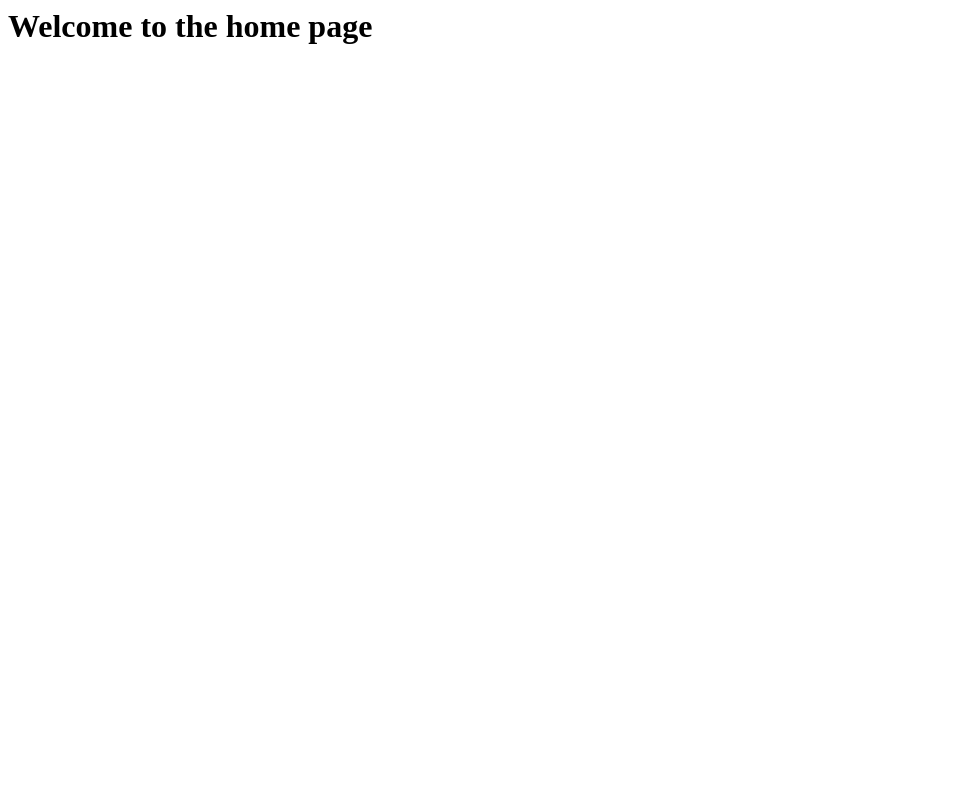
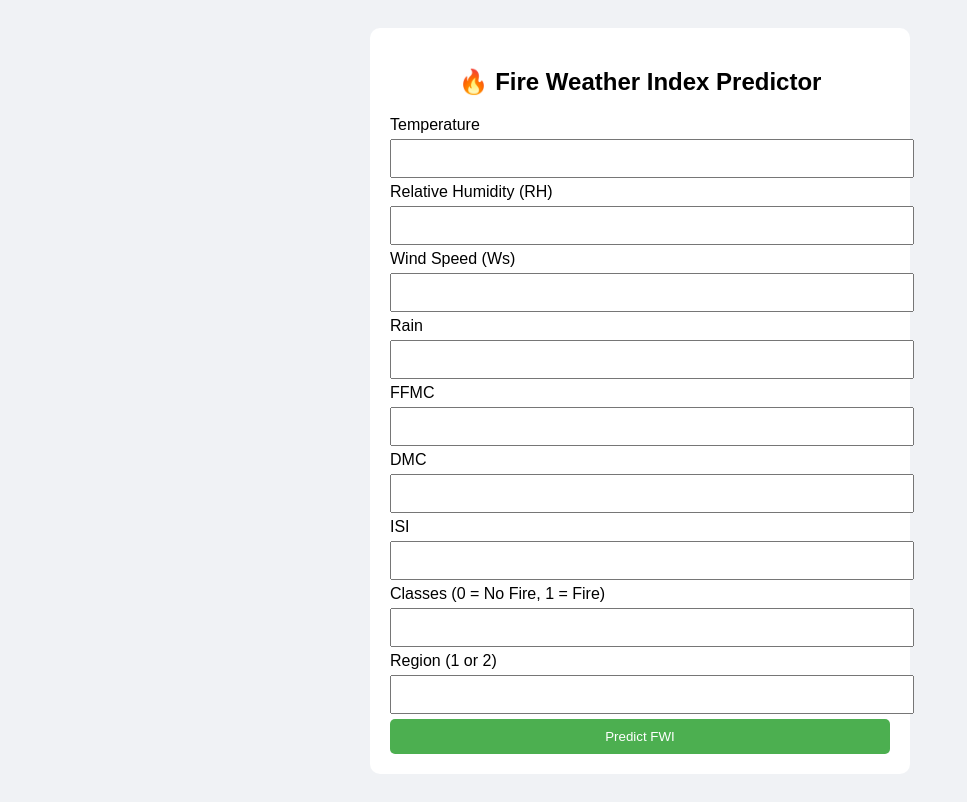
Before and after one commit to Sumit006-coder-dotcom/testforestfiress, a Flask app: page / in a window 1280 px wide. Shown: the whole page, without its empty margins (0-967 px from the left). Before the commit the page ends 44 px from the top, so only its background shows below. Run offline with Flask 3, Linux system fonts and the light colour scheme; parts of the project's set-up code (start-up, migrations or seed data) failed here and were passed over.

Commit message:
Update index.html

```diff
--- a/templates/index.html
+++ b/templates/index.html
@@ -1 +1,63 @@
-<h1>Welcome to the home page</h1>
+
+<!DOCTYPE html>
+<html>
+<head>
+    <title>FWI Prediction</title>
+    <style>
+        body { font-family: Arial; background: #f0f2f5; padding: 20px; }
+        .container { max-width: 500px; margin: auto; background: white; padding: 20px; border-radius: 10px; }
+        h2 { text-align: center; }
+        input[type=number] {
+            width: 100%; padding: 10px; margin: 5px 0;
+        }
+        input[type=submit] {
+            background-color: #4CAF50; color: white; padding: 10px; width: 100%;
+            border: none; border-radius: 5px; cursor: pointer;
+        }
+    </style>
+</head>
+<body>
+    <div class="container">
+        <h2>🔥 Fire Weather Index Predictor</h2>
+        {% with messages = get_flashed_messages() %}
+          {% if messages %}
+            <ul>
+              {% for message in messages %}
+                <li style="color: red;">{{ message }}</li>
+              {% endfor %}
+            </ul>
+          {% endif %}
+        {% endwith %}
+        <form action="/predictdata" method="POST">
+            <label>Temperature</label>
+            <input type="number" step="any" name="Temperature" required>
+
+            <label>Relative Humidity (RH)</label>
+            <input type="number" step="any" name="RH" required>
+
+            <label>Wind Speed (Ws)</label>
+            <input type="number" step="any" name="Ws" required>
+
+            <label>Rain</label>
+            <input type="number" step="any" name="Rain" required>
+
+            <label>FFMC</label>
+            <input type="number" step="any" name="FFMC" required>
+
+            <label>DMC</label>
+            <input type="number" step="any" name="DMC" required>
+
+            <label>ISI</label>
+            <input type="number" step="any" name="ISI" required>
+
+            <label>Classes (0 = No Fire, 1 = Fire)</label>
+            <input type="number" name="Classes" min="0" max="1" required>
+
+            <label>Region (1 or 2)</label>
+            <input type="number" name="Region" min="1" max="2" required>
+
+            <input type="submit" value="Predict FWI">
+        </form>
+    </div>
+</body>
+</html>
```
